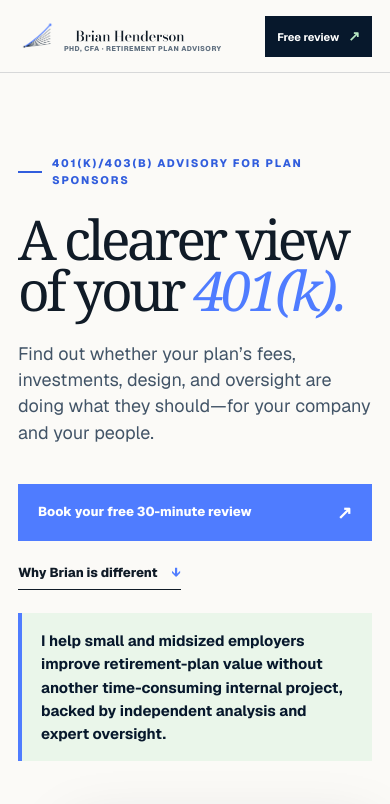
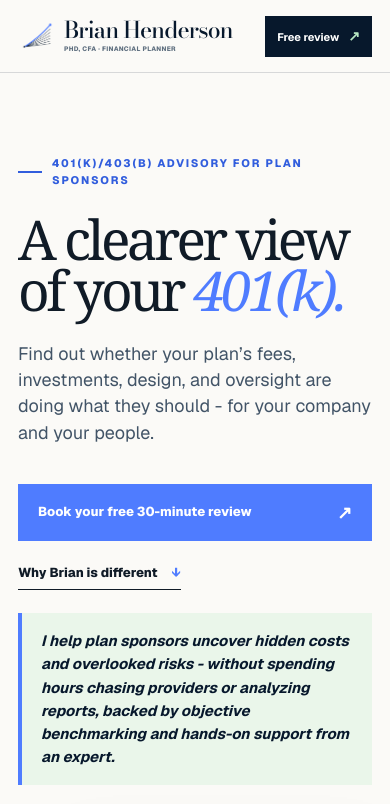
Before and after one commit to bdot54/brian-henderson-advisory-site, a Next.js app: page / in a window 390 px wide. Shown: the top 804 px of the page. Built offline with nearby package versions, Linux system fonts and the light colour scheme; grey boxes are pictures that could not be loaded.

Commit message:
Publish latest advisory site updates (#8)
Co-authored-by: Brett <mclarenfamily@McLarens-MacBook-Pro.local>

```diff
--- a/app/components/BookForm.tsx
+++ b/app/components/BookForm.tsx
@@ -22,7 +22,7 @@ export function BookForm() {
       `Preferred timing: ${data.get("timing")}`,
     ].join("\n");
     setSent(true);
-    window.location.href = `mailto:info@srcmadvisors.com?subject=${encodeURIComponent("Free 401(k) fee & fiduciary review")}&body=${encodeURIComponent(body)}`;
+    window.location.href = `mailto:bjhndrsn@gmail.com?subject=${encodeURIComponent("Free 401(k) fee & fiduciary review")}&body=${encodeURIComponent(body)}`;
   }
 
   return (
--- a/app/components/Footer.tsx
+++ b/app/components/Footer.tsx
@@ -7,8 +7,8 @@ export function Footer() {
         <Link className="brand brand-light" href="/">
           <img className="brand-symbol" src="/brian-henderson-mark-reversed.png" alt="" />
           <span className="brand-copy">
-            <span className="brand-wordmark-crop"><img src="/brian-henderson-wordmark.png" alt="Brian Henderson" /></span>
-            <small>PhD, CFA · Retirement Plan Advisory</small>
+            <strong>Brian Henderson</strong>
+            <small>PhD, CFA · Financial Planner</small>
           </span>
         </Link>
         <div className="footer-links">
--- a/app/components/SiteNav.tsx
+++ b/app/components/SiteNav.tsx
@@ -7,8 +7,8 @@ export function SiteNav() {
         <Link className="brand" href="/" aria-label="Brian Henderson home">
           <img className="brand-symbol" src="/brian-henderson-mark-navy.png" alt="" />
           <span className="brand-copy">
-            <span className="brand-wordmark-crop"><img src="/brian-henderson-wordmark.png" alt="Brian Henderson" /></span>
-            <small>PhD, CFA · Retirement Plan Advisory</small>
+            <strong>Brian Henderson</strong>
+            <small>PhD, CFA · Financial Planner</small>
           </span>
         </Link>
         <nav aria-label="Main navigation">
--- a/app/globals.css
+++ b/app/globals.css
@@ -24,12 +24,11 @@ img { display: block; max-width: 100%; }
 .site-header { position: sticky; top: 0; z-index: 50; background: rgba(251,250,247,.94); border-bottom: 1px solid var(--line); backdrop-filter: blur(16px); }
 .nav-inner { min-height: 92px; display: flex; align-items: center; justify-content: space-between; gap: 26px; }
 .brand { display: inline-flex; align-items: center; gap: 12px; flex: 0 0 auto; }
-.brand-symbol { width: 58px; height: 58px; object-fit: contain; }
-.brand-copy { display: flex; flex-direction: column; }
-.brand-wordmark-crop { position: relative; width: 270px; height: 48px; display: block; overflow: hidden; }
-.brand-wordmark-crop img { position: absolute; top: 0; left: 0; width: 270px; max-width: none; }
-.brand-copy small { margin-top: 1px; color: var(--muted); font-size: 9px; font-weight: 750; letter-spacing: .13em; line-height: 1.2; text-transform: uppercase; }
-.brand-light .brand-wordmark-crop img { filter: brightness(0) invert(1); }
+.brand-symbol { width: 56px; height: 56px; object-fit: contain; }
+.brand-copy { display: flex; flex-direction: column; align-items: flex-start; justify-content: center; }
+.brand-copy strong { color: var(--navy); font-family: var(--font-bodoni), "Bodoni MT", Didot, Georgia, serif; font-size: 23px; font-weight: 500; letter-spacing: -.035em; line-height: .95; white-space: nowrap; }
+.brand-copy small { margin-top: 8px; color: var(--muted); font-size: 9px; font-weight: 750; letter-spacing: .12em; line-height: 1; text-transform: uppercase; white-space: nowrap; }
+.brand-light .brand-copy strong { color: var(--ivory); }
 .brand-light .brand-copy small { color: var(--mint); }
 .nav-inner nav { display: flex; gap: 32px; font-size: 13px; font-weight: 650; }
 .nav-inner nav a { position: relative; padding: 10px 0; }
@@ -56,7 +55,7 @@ h1 em, h2 em { color: var(--blue); font-weight: 400; }
 .text-link { display: inline-flex; align-items: center; gap: 14px; padding: 10px 0 7px; border-bottom: 1px solid var(--ink); font-size: 13px; font-weight: 750; }
 .text-link span { color: var(--blue); }
 .text-link.large { font-size: 15px; }
-.microcopy { max-width: 690px; margin: 23px 0 0; padding: 16px 19px; border-left: 4px solid var(--blue); background: rgba(183,231,194,.25); color: var(--navy); font-size: 15px; font-weight: 650; line-height: 1.55; }
+.microcopy { max-width: 690px; margin: 23px 0 0; padding: 16px 19px; border-left: 4px solid var(--blue); background: rgba(183,231,194,.25); color: var(--navy); font-size: 15px; font-style: italic; font-weight: 650; line-height: 1.55; }
 .hero-visual { position: relative; min-height: 640px; padding: 0 0 35px 34px; }
 .portrait-accent { position: absolute; left: 0; top: 9%; bottom: 17%; width: 8px; background: var(--blue); }
 .portrait-frame { position: relative; width: 86%; height: 560px; margin-left: auto; background: #d5d2cb; overflow: hidden; box-shadow: 0 26px 60px rgba(7,24,44,.15); }
@@ -115,14 +114,17 @@ h1 em, h2 em { color: var(--blue); font-weight: 400; }
 .review-intro h2 { font-size: clamp(42px, 4.6vw, 68px); }
 .review-intro > p { margin: 0; color: var(--muted); font-size: 16px; line-height: 1.65; }
 .review-grid { display: grid; grid-template-columns: repeat(4, 1fr); border-top: 1px solid var(--line); border-left: 1px solid var(--line); }
-.review-card { min-height: 330px; padding: 29px; border-right: 1px solid var(--line); border-bottom: 1px solid var(--line); background: white; }
-.review-card > span { color: var(--blue); font-size: 10px; letter-spacing: .15em; }
-.review-card h3 { margin: 75px 0 15px; font-family: Georgia, serif; font-size: 28px; font-weight: 500; }
+.review-card { min-height: 215px; padding: 25px 29px 27px; border-right: 1px solid var(--line); border-bottom: 1px solid var(--line); background: white; }
+.review-card > span { display: block; color: var(--blue); font-family: Georgia, serif; font-size: 42px; letter-spacing: -.055em; line-height: 1; }
+.review-card h3 { margin: 20px 0 11px; font-family: Georgia, serif; font-size: 27px; font-weight: 500; }
 .review-card p { margin: 0; color: var(--muted); font-size: 14px; line-height: 1.65; }
 .review-outcome { display: grid; grid-template-columns: 1fr auto; gap: 45px; align-items: center; padding: 39px 42px; background: var(--mint); }
 .outcome-copy { display: flex; flex-direction: column; gap: 7px; }
 .outcome-kicker { font-family: Georgia, serif; font-size: 34px; font-weight: 500; line-height: 1.1; }
 .review-outcome p { max-width: 760px; margin: 0; color: #2c413a; font-size: 15px; line-height: 1.55; }
+.outcome-list { display: flex; flex-wrap: wrap; gap: 10px 24px; margin: 7px 0 0; padding: 0; list-style: none; color: #2c413a; font-size: 15px; line-height: 1.45; }
+.outcome-list li { display: inline-flex; align-items: center; gap: 7px; }
+.outcome-list svg { width: 18px; height: 18px; flex: 0 0 auto; color: var(--navy); stroke-width: 2.2; }
 
 .roles-section { padding: 130px 0; background: var(--ivory); }
 .role-orchestration { max-width: 1080px; margin: 0 auto; }
@@ -201,6 +203,7 @@ h1 em, h2 em { color: var(--blue); font-weight: 400; }
 .final-cta-inner { display: grid; grid-template-columns: 1.1fr .9fr; gap: 100px; align-items: end; }
 .final-cta h2 { font-size: clamp(50px, 6vw, 85px); }
 .final-cta h2 em { color: var(--mint); }
+.final-cta h2 em.em-white { color: inherit; }
 .final-cta-inner > div:last-child { display: flex; flex-direction: column; align-items: flex-start; gap: 25px; }
 .final-cta-inner p { max-width: 510px; margin: 0; font-size: 19px; line-height: 1.6; }
 .secondary-back { color: rgba(255,255,255,.85); font-size: 12px; border-bottom: 1px solid rgba(255,255,255,.5); }
@@ -342,9 +345,8 @@ h1 em, h2 em { color: var(--blue); font-weight: 400; }
   .nav-inner { gap: 12px; }
   .brand { gap: 7px; }
   .brand-symbol { width: 39px; height: 39px; }
-  .brand-wordmark-crop { width: 132px; height: 25px; }
-  .brand-wordmark-crop img { width: 132px; }
-  .brand-copy small { font-size: 7px; letter-spacing: .07em; }
+  .brand-copy strong { font-size: 23px; }
+  .brand-copy small { margin-top: 5px; font-size: 6.5px; letter-spacing: .055em; }
   .hero { grid-template-columns: 1fr; gap: 45px; min-height: auto; padding-top: 70px; padding-bottom: 70px; }
   .hero h1, .subhero h1 { font-size: 55px; }
   .hero-lead { font-size: 18px; }
@@ -373,8 +375,8 @@ h1 em, h2 em { color: var(--blue); font-weight: 400; }
   .stakes-grid article { min-height: 250px; }
   .stakes-summary { grid-template-columns: 1fr; padding-bottom: 0; }
   .stakes-summary .text-link { grid-column: auto; }
-  .review-card { min-height: 245px; }
-  .review-card h3 { margin-top: 48px; }
+  .review-card { min-height: 0; padding: 24px; }
+  .review-card h3 { margin-top: 18px; }
   .review-outcome { grid-template-columns: 1fr; padding: 28px; }
   .outcome-kicker { font-size: 31px; }
   .role-advisor { width: 100%; }
--- a/app/insights/plan-sponsor-review/page.tsx
+++ b/app/insights/plan-sponsor-review/page.tsx
@@ -7,7 +7,7 @@ export default function PlanSponsorReviewInsight() {
       title="What plan sponsors should review"
       dek="A good plan review is not a ceremonial reading of last quarter’s returns followed by sandwiches. It is an oversight process."
     >
-      <p className="article-lead">A retirement plan changes even when nobody intentionally changes it. Assets grow, employees come and go, fees drift, investment options evolve, laws move, and service relationships age. A plan that was sensible three years ago may still be sensible today—but “probably” is not much of a fiduciary process.</p>
+      <p className="article-lead">A retirement plan changes even when nobody intentionally changes it. Assets grow, employees come and go, fees drift, investment options evolve, laws move, and service relationships age. A plan that was sensible three years ago may still be sensible today - but “probably” is not much of a fiduciary process.</p>
 
       <h2>Review the plan from six angles</h2>
       <p><strong>Fees.</strong> Understand the all-in cost, who pays it, and whether it remains reasonable for a plan of similar size and complexity.</p>
--- a/app/layout.tsx
+++ b/app/layout.tsx
@@ -1,8 +1,9 @@
 import type { Metadata } from "next";
-import { Geist } from "next/font/google";
+import { Bodoni_Moda, Geist } from "next/font/google";
 import "./globals.css";
 
 const geist = Geist({ variable: "--font-geist", subsets: ["latin"] });
+const bodoni = Bodoni_Moda({ variable: "--font-bodoni", subsets: ["latin"] });
 
 export const metadata: Metadata = {
   title: {
@@ -21,5 +22,5 @@ export const metadata: Metadata = {
 };
 
 export default function RootLayout({ children }: Readonly<{ children: React.ReactNode }>) {
-  return <html lang="en"><body className={geist.variable}>{children}</body></html>;
+  return <html lang="en"><body className={`${geist.variable} ${bodoni.variable}`}>{children}</body></html>;
 }
--- a/app/page.tsx
+++ b/app/page.tsx
@@ -25,7 +25,7 @@ import { Footer } from "./components/Footer";
 import { SiteNav } from "./components/SiteNav";
 
 const reviewItems = [
-  ["Fees", "How your all-in plan costs compare—and where avoidable cost may be hiding."],
+  ["Fees", "How your all-in plan costs compare - and where avoidable cost may be hiding."],
   ["Investments", "Whether the lineup is disciplined, diversified, and working for participants."],
   ["Fiduciary process", "Where oversight, documentation, or decision-making deserves a closer look."],
   ["Plan design", "Whether plan features are helping employees participate and use the benefit well."],
@@ -88,7 +88,7 @@ const stakes = [
 const processSteps = [
   { icon: MessageCircle, title: "Talk", body: "Share what you know, what feels off, and what you want the plan to do better." },
   { icon: FileSearch, title: "Review", body: "Brian identifies the documents and data needed to examine fees, investments, service, and design." },
-  { icon: ScanSearch, title: "Compare", body: "See how the plan stacks up and where the evidence points to a meaningful opportunity." },
+  { icon: ScanSearch, title: "Compare", body: "Get a custom presentation outlining how the plan compares, what the evidence shows, and where meaningful opportunities may exist." },
   { icon: CheckCircle2, title: "Decide", body: "Keep what works, improve what does not, and choose the next step without pressure." },
 ];
 
@@ -126,13 +126,13 @@ export default function Home() {
           <div className="eyebrow"><span /> 401(k)/403(b) Advisory for Plan Sponsors</div>
           <h1>A clearer view of your <em>401(k).</em></h1>
           <p className="hero-lead">
-            Find out whether your plan’s fees, investments, design, and oversight are doing what they should—for your company and your people.
+            Find out whether your plan’s fees, investments, design, and oversight are doing what they should - for your company and your people.
           </p>
           <div className="hero-actions">
             <Link className="button button-primary" href="/book">Book your free 30-minute review <span>↗</span></Link>
             <Link className="text-link" href="#why-brian">Why Brian is different <span>↓</span></Link>
           </div>
-          <p className="microcopy">I help small and midsized employers improve retirement-plan value without another time-consuming internal project, backed by independent analysis and expert oversight.</p>
+          <p className="microcopy">I help plan sponsors uncover hidden costs and overlooked risks - without spending hours chasing providers or analyzing reports, backed by objective benchmarking and hands-on support from an expert.</p>
         </div>
 
         <div className="hero-visual">
@@ -196,7 +196,7 @@ export default function Home() {
         <div className="review-intro">
           <div className="offer-mark">30</div>
           <div>
-            <div className="eyebrow"><span /> A low-risk first step</div>
+            <div className="eyebrow"><span /> A no-risk first step</div>
             <h2>Thirty useful minutes.<br />A much clearer next step.</h2>
           </div>
           <p>
@@ -214,8 +214,12 @@ export default function Home() {
         </div>
         <div className="review-outcome">
           <div className="outcome-copy">
-            <div className="outcome-kicker">You leave knowing</div>
-            <p>what looks sound, what deserves deeper analysis, and whether Brian is the right person to help.</p>
+            <div className="outcome-kicker">You leave knowing...</div>
+            <ul className="outcome-list">
+              <li><CheckCircle2 aria-hidden="true" /> What looks sound</li>
+              <li><CheckCircle2 aria-hidden="true" /> What deserves deeper analysis</li>
+              <li><CheckCircle2 aria-hidden="true" /> Whether Brian is the right person to help</li>
+            </ul>
           </div>
           <Link className="button button-dark" href="/book">Claim your free review <span>↗</span></Link>
         </div>
@@ -265,7 +269,7 @@ export default function Home() {
         </div>
         <div className="difference-copy">
           <div className="eyebrow"><span /> What makes Brian different</div>
-          <h2>He spent his career teaching finance—and fighting the damage high fees and poor performance can cause.</h2>
+          <h2>He spent his career teaching finance - and fighting the damage high fees and poor performance can cause.</h2>
           <p className="difference-lead">
             Brian brings together three perspectives that rarely sit in one room: finance professor, investment professional, and expert witness in complex financial matters.
           </p>
@@ -316,7 +320,7 @@ export default function Home() {
 
       <section className="final-cta" id="final-review">
         <div className="shell final-cta-inner">
-          <div><div className="eyebrow eyebrow-light"><span /> Start with a second opinion</div><h2>Your plan <em>may</em> be fine.<br /><em>Let’s know.</em></h2></div>
+          <div><div className="eyebrow eyebrow-light"><span /> Start with a second opinion</div><h2>Your plan <em className="em-white">may</em> be fine.<br /><em>Let’s know.</em></h2></div>
           <div><p>In 30 minutes, get a sharper view of the questions your plan should be able to answer.</p><Link className="button button-light" href="/book">Schedule the free fee & fiduciary review <span>↗</span></Link></div>
         </div>
       </section>
--- a/app/wealth/page.tsx
+++ b/app/wealth/page.tsx
@@ -20,7 +20,7 @@ export default function WealthPage() {
         </div>
         <div className="subhero-side">
           <p>I help individuals and families build a clearer path to retirement, backed by decades of financial expertise and involved, one-on-one service. After one conversation, you’ll better understand where you stand and what deserves attention next.</p>
-          <a className="button button-primary" href="mailto:info@srcmadvisors.com?subject=Personal%20wealth%20conversation%20with%20Brian">Request a 30-minute conversation <span>↗</span></a>
+          <a className="button button-primary" href="mailto:bjhndrsn@gmail.com?subject=Personal%20wealth%20conversation%20with%20Brian">Request a 30-minute conversation <span>↗</span></a>
         </div>
       </section>
 
@@ -68,7 +68,7 @@ export default function WealthPage() {
       <section className="final-cta">
         <div className="shell final-cta-inner">
           <div><div className="eyebrow eyebrow-light"><span /> A more thoughtful first conversation</div><h2>Start with your goals.<br /><em>Leave with clarity.</em></h2></div>
-          <div><p>A focused conversation can reveal whether your current plan supports the future you want - and where a better path may exist.</p><a className="button button-light" href="mailto:info@srcmadvisors.com?subject=Personal%20wealth%20conversation%20with%20Brian">Request a 30-minute conversation <span>↗</span></a></div>
+          <div><p>A focused conversation can reveal whether your current plan supports the future you want - and where a better path may exist.</p><a className="button button-light" href="mailto:bjhndrsn@gmail.com?subject=Personal%20wealth%20conversation%20with%20Brian">Request a 30-minute conversation <span>↗</span></a></div>
         </div>
       </section>
       <Footer />
```
Also changed, not shown: app/components/AudienceSelector.tsx (+4 -4 lines), public/brian-henderson-wordmark.png (deleted), 1 other file (tests, documents, lock files or other folders).
